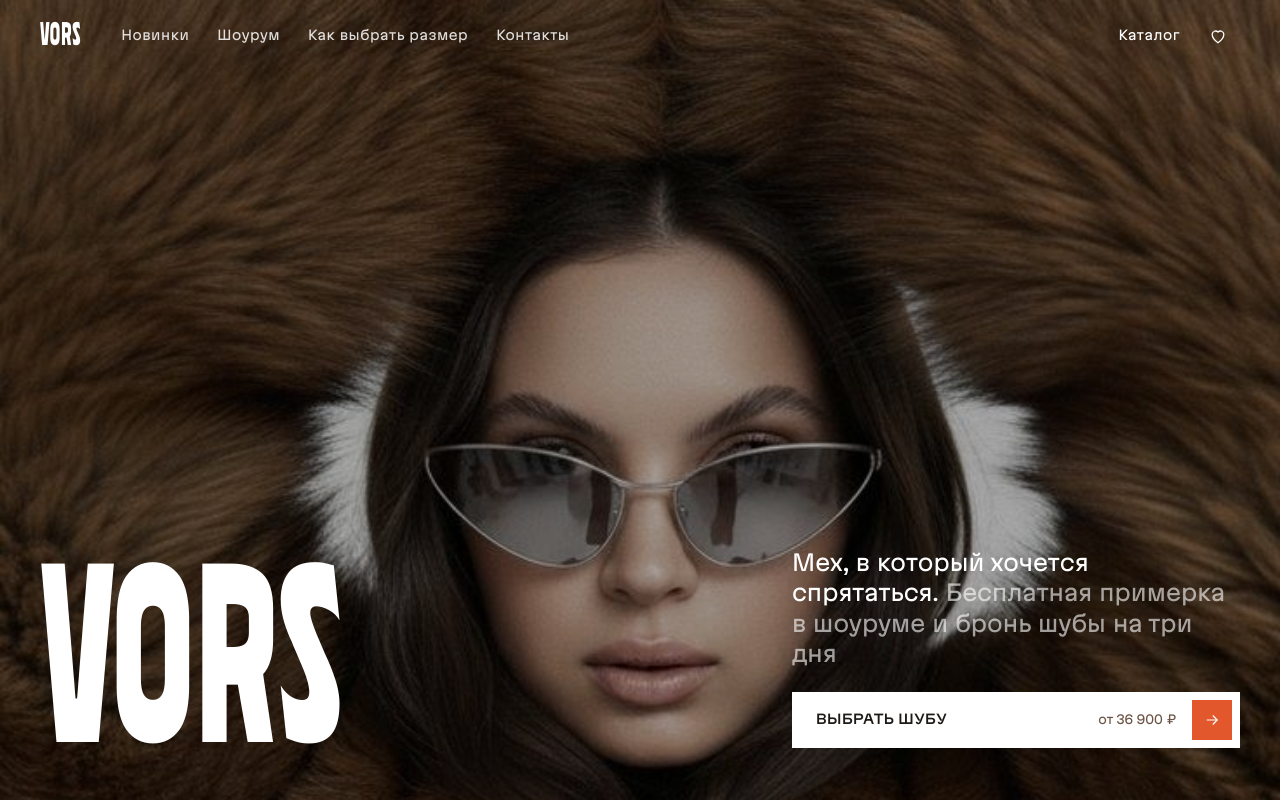
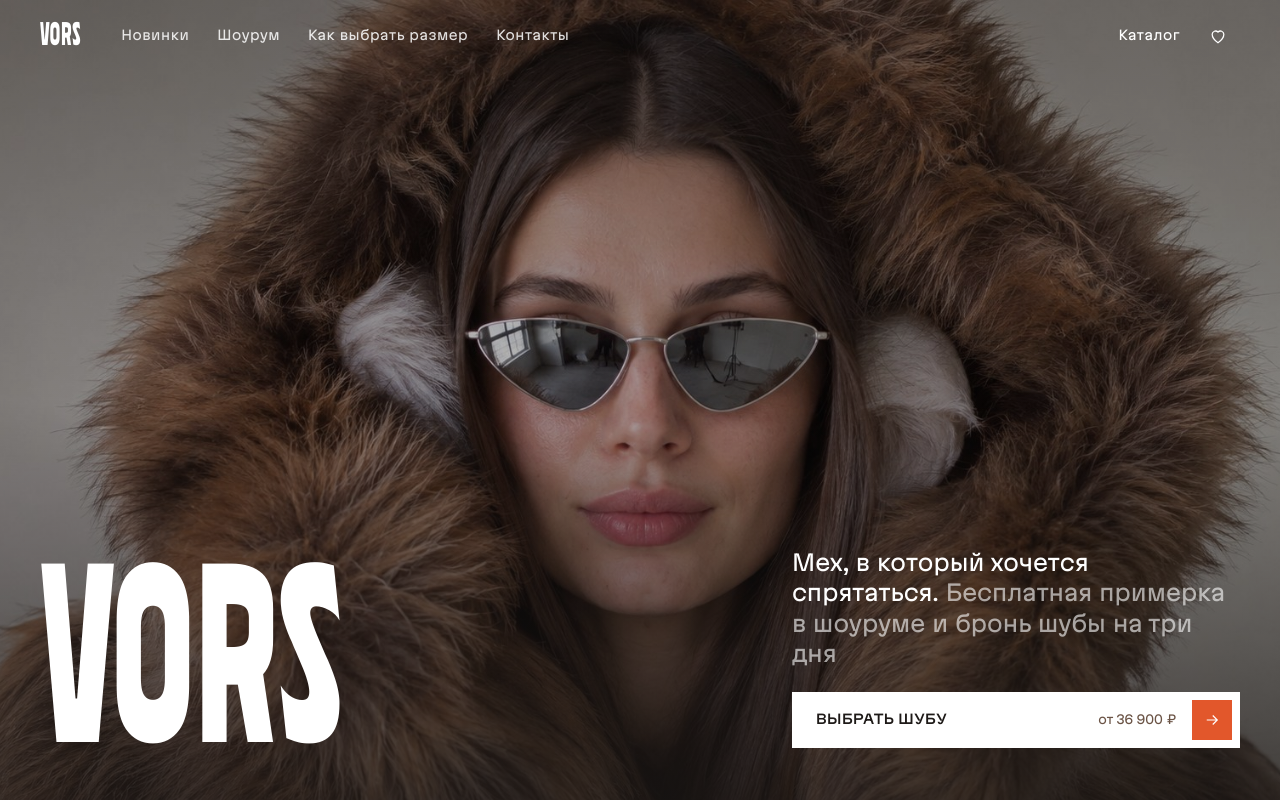
Before and after one commit to lianamrt2003-hub/sovelira, a Next.js app: page / in a window 1280 px wide. Shown: the top 800 px of the page. Built offline with nearby package versions, Linux system fonts and the light colour scheme.

Commit message:
feat: обложка по референсу sure, новое фото, шрифты и шубы
Зачем: утверждённый первый экран и новые материалы для КТ-2

```diff
--- a/components/hero.tsx
+++ b/components/hero.tsx
@@ -18,11 +18,14 @@ export function Hero() {
     <section aria-label="Обложка" className="relative h-svh min-h-140 overflow-hidden bg-ink text-paper">
       <Image
         src="/shuby/hero-model.jpg"
-        alt="Девушка в коричневой шубе с огромным меховым воротником и в очках"
+        alt="Девушка в коричневой шубе с огромным меховым капюшоном и в серебристых очках"
         fill
         priority
         sizes="100vw"
-        className="object-cover object-[50%_30%] brightness-[0.72]"
+        className="object-cover object-[50%_35%] brightness-[0.8]"
+      />
+      {/* затемнение снизу, чтобы белый текст читался на светлом фоне фото */}
+      <div aria-hidden className="absolute inset-0 bg-linear-to-t from-ink/70 via-ink/10 to-ink/30"
       />
 
       <header className="relative z-10 flex h-18 items-center justify-between px-4 text-caption md:px-10 md:text-label md:normal-case">
```
Also changed, not shown: public/shuby/hero-model-2.jpg (added), public/shuby/hero-model.jpg.
